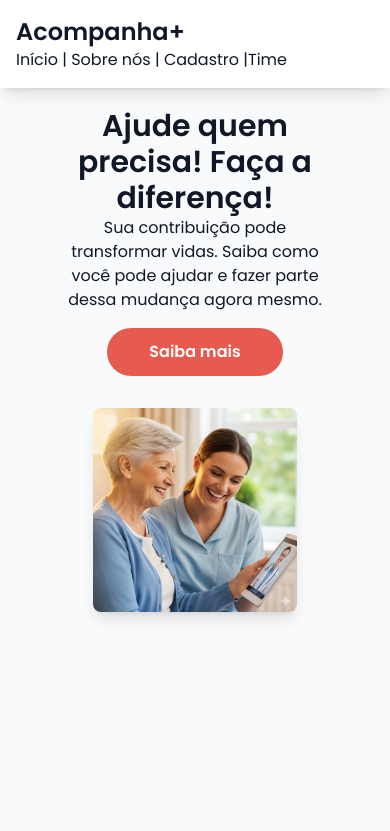
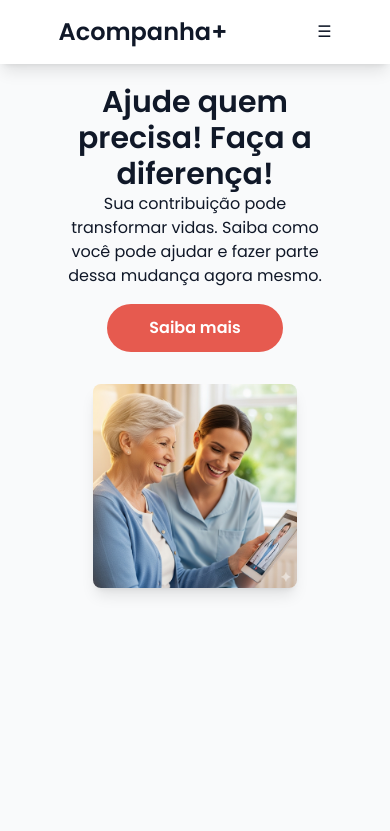
Before and after one commit to acompanha-mais/site-spa, a React (Vite) app in the folder site-spa/: page / in a window 390 px wide. Shown: the top 831 px of the page. Built offline with nearby package versions, Linux system fonts and the light colour scheme.

Commit message:
feat: adiciona menu hamburguer

```diff
--- a/site-spa/src/components/Header/Header.tsx
+++ b/site-spa/src/components/Header/Header.tsx
@@ -2,9 +2,11 @@ import NavBar from "../NavBar/NavBar";
 
 export default function Header(){
     return(
-        <header className="bg-white shadow-lg p-4">
-            <p className="font-semibold text-2xl">Acompanha+</p>
-            <NavBar/>
+        <header className="bg-white shadow-lg p-4 flex items-center justify-between px-[15%]">
+            <p className="font-semibold text-2xl -ml-2xs">Acompanha+</p>
+            <div>
+                <NavBar/>
+            </div>
         </header>
     );
 }
--- a/site-spa/src/components/NavBar/NavBar.tsx
+++ b/site-spa/src/components/NavBar/NavBar.tsx
@@ -1,12 +1,38 @@
+import { useState } from "react";
 import { Link } from "react-router-dom";
 
 export default function NavBar(){
+    const[isOpen, setIsOpen] = useState(false);
+
     return(
-        <nav>
-            <Link to="/">Início</Link> |
-            <Link to="/sobre"> Sobre nós</Link> |
-            <Link to="/cadastro"> Cadastro</Link> |
-            <Link to="/time">Time</Link>
+        <nav className="relative">
+            <div className="hidden md:flex space-x-12">
+                <Link to="/">Início</Link>
+                <Link to="/sobre"> Sobre nós</Link>
+                <Link to="/cadastro"> Cadastro</Link>
+                <Link to="/time">Time</Link>
+            </div>
+
+            <div className="md:hidden">
+                <button
+                    onClick={() => setIsOpen(!isOpen)}
+                    className="[all:unset] text-6xl cursor-pointer"
+                >
+                    {isOpen ? "X" : "☰"}
+                </button>
+
+                <div
+                    className={`absolute right-0 mt-2 w-40 bg-white shadow-lg rounded-lg overflow-hidden transition-all duration-300 ease-in-out
+                    ${isOpen ? "max-h-96 opacity-100" : "max-h-0 opacity-0"}`}
+                >
+                    <div className="flex flex-col p-4 space-y-2">
+                        <Link to="/" onClick={() => setIsOpen(false)}>Início</Link>
+                        <Link to="/sobre" onClick={() => setIsOpen(false)}>Sobre nós</Link>
+                        <Link to="/cadastro" onClick={() => setIsOpen(false)}>Cadastro</Link>
+                        <Link to="/time" onClick={() => setIsOpen(false)}>Time</Link>
+                    </div>
+                </div>
+            </div>
         </nav>
     );
 }
--- a/site-spa/src/globals.css
+++ b/site-spa/src/globals.css
@@ -35,3 +35,11 @@
            mx-auto md:mx-0;
   }
 }
+
+@layer utilities {
+  @media (max-width: 320px) {
+    .-ml-2xs {
+      margin-left: -1.5rem;
+    }
+  }
+}
```
